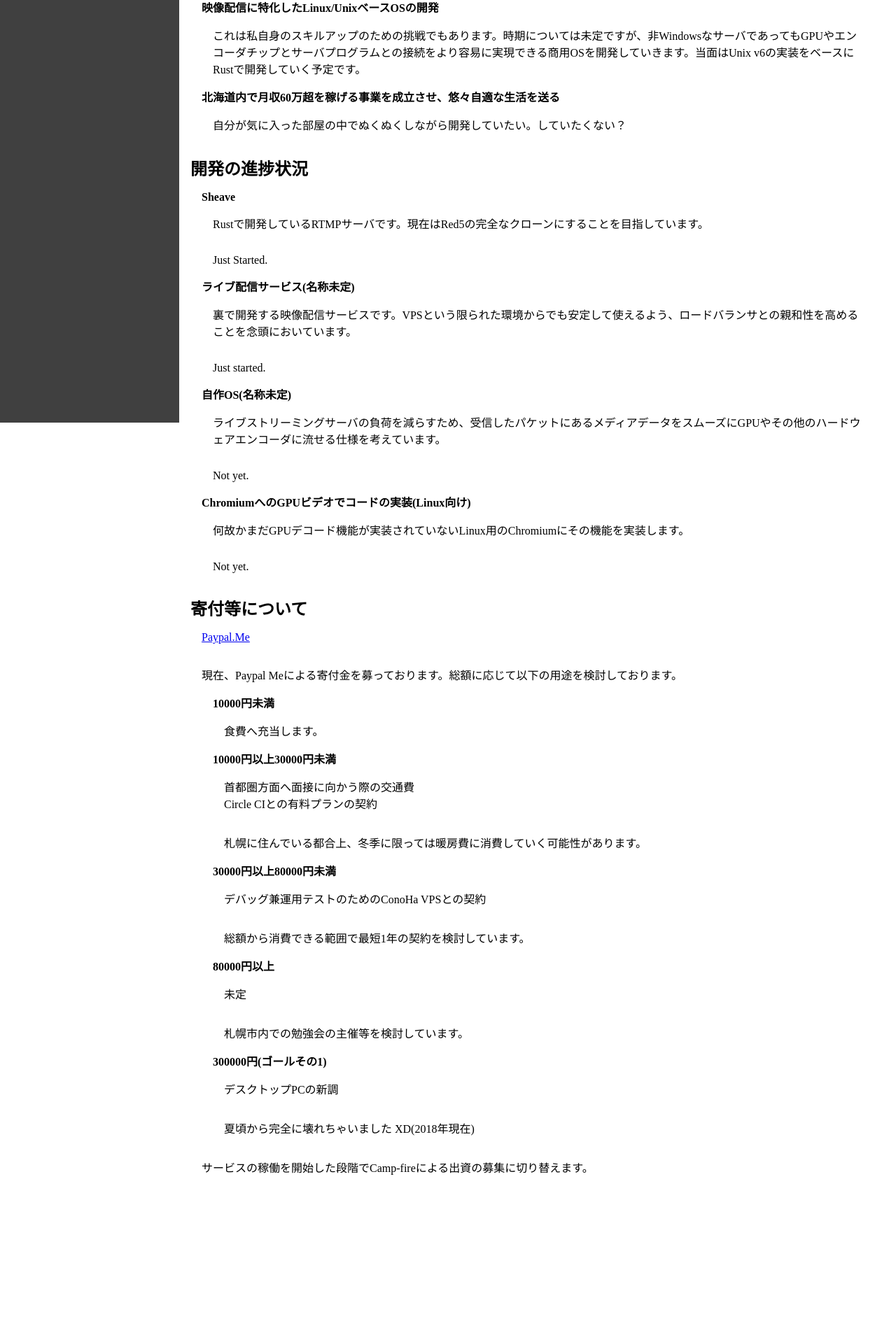
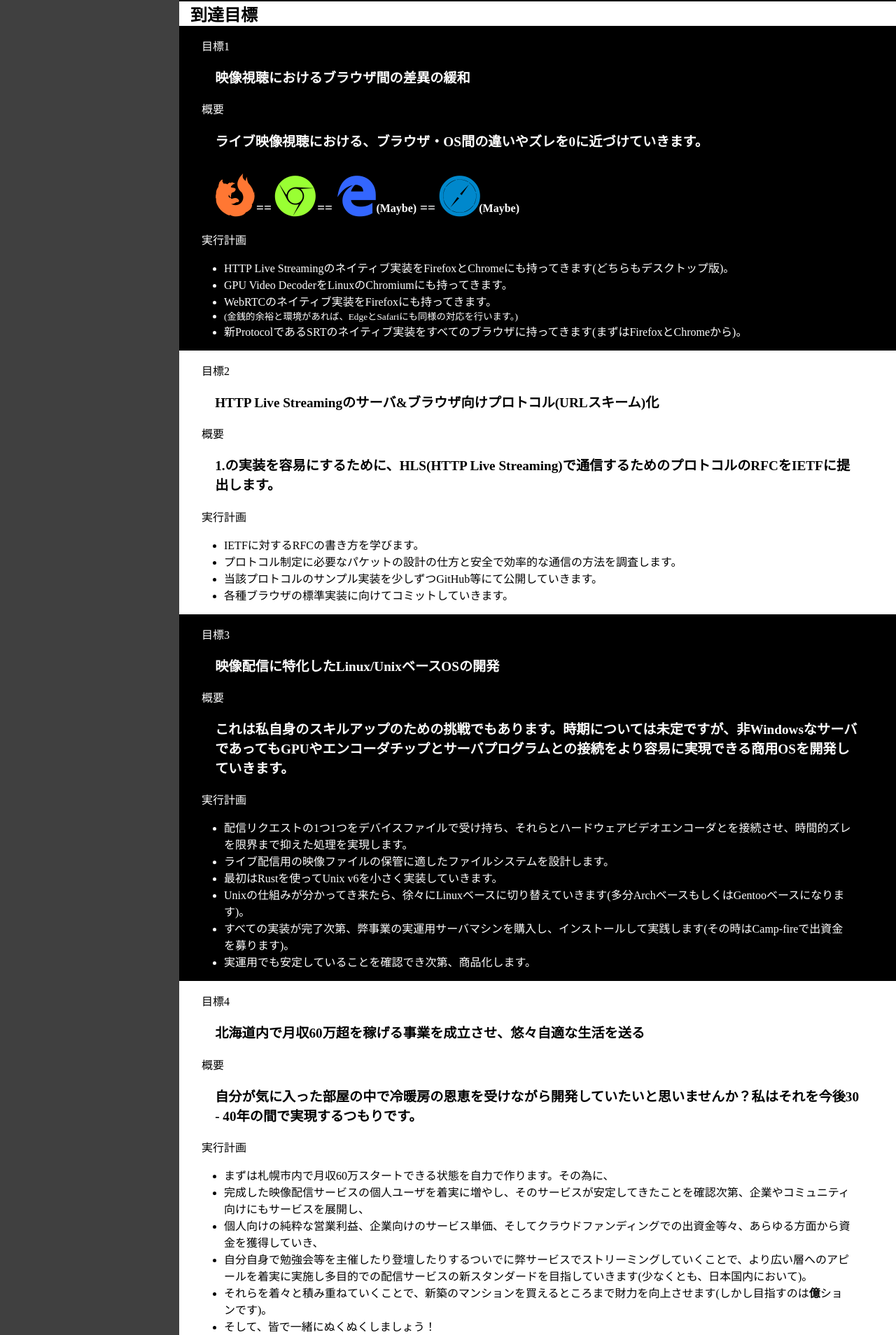
Before and after one commit to t-matsudate/my-profile, a Vue app: page / in a window 1280 px wide. Shown: the part 5284-7192 px from the top of the page at 70% size. Before the commit the page ends 6996 px from the top, so only its background shows below. Built offline with nearby package versions, Linux system fonts and the light colour scheme.

Commit message:
Changes layout to CSS Grids.

```diff
--- a/src/components/main/Goals.vue
+++ b/src/components/main/Goals.vue
@@ -2,23 +2,81 @@
   <section id="section-goals">
     <h2 class="section-titles">到達目標</h2>
     <div class="section-contents">
-      <ul id="goals">
-        <li><strong class="captions">映像視聴におけるブラウザ間の差異の緩和</strong>
-          <p class="descriptions"><i class="fab fa-firefox"></i><br>
-            == <i class="fab fa-chrome"></i><br>
-            == <i class="fab fa-edge"></i>(Maybe)<br>
-            == <i class="fab fa-safari"></i>(Maybe)
-          </p>
+      <ol id="goals">
+        <li>
+          <ul>
+            <li class="declarations"><p>映像視聴におけるブラウザ間の差異の緩和</p></li>
+            <li class="descriptions">
+              <p>ライブ映像視聴における、ブラウザ・OS間の違いやズレを0に近づけていきます。</p>
+              <p><i class="fab fa-firefox"></i>
+              == <i class="fab fa-chrome"></i>
+              == <i class="fab fa-edge"></i><small>(Maybe)</small>
+              == <i class="fab fa-safari"></i><small>(Maybe)</small>
+              </p>
+            </li>
+            <li class="concretes">
+              <ul class="items">
+                <li>HTTP Live Streamingのネイティブ実装をFirefoxとChromeにも持ってきます(どちらもデスクトップ版)。</li>
+                <li>GPU Video DecoderをLinuxのChromiumにも持ってきます。</li>
+                <li>WebRTCのネイティブ実装をFirefoxにも持ってきます。</li>
+                <li><small>(金銭的余裕と環境があれば、EdgeとSafariにも同様の対応を行います。)</small></li>
+                <li>新ProtocolであるSRTのネイティブ実装をすべてのブラウザに持ってきます(まずはFirefoxとChromeから)。</li>
+              </ul>
+            </li>
+          </ul>
         </li>
-        <li><strong class="captions">HTTP Live Streamingのプロトコル化</strong>
-          <p class="descriptions">Safari以外でもライブストリーミングの環境をより安定したものとするため、HLS(HTTP Live Streaming)をIETFのRFCのテーブルに載せます。</p>
+        <li>
+          <ul>
+            <li class="declarations"><p>HTTP Live Streamingのサーバ&amp;ブラウザ向けプロトコル(URLスキーム)化</p></li>
+            <li class="descriptions"><p>1.の実装を容易にするために、HLS(HTTP Live Streaming)で通信するためのプロトコルのRFCをIETFに提出します。</p></li>
+            <li class="concretes">
+              <ul class="items">
+                <li>IETFに対するRFCの書き方を学びます。</li>
+                <li>プロトコル制定に必要なパケットの設計の仕方と安全で効率的な通信の方法を調査します。</li>
+                <li>当該プロトコルのサンプル実装を少しずつGitHub等にて公開していきます。</li>
+                <li>各種ブラウザの標準実装に向けてコミットしていきます。</li>
+              </ul>
+            </li>
+          </ul>
         </li>
-        <li><strong class="captions">映像配信に特化したLinux/UnixベースOSの開発</strong>
-          <p class="descriptions">これは私自身のスキルアップのための挑戦でもあります。時期については未定ですが、非WindowsなサーバであってもGPUやエンコーダチップとサーバプログラムとの接続をより容易に実現できる商用OSを開発していきます。当面はUnix v6の実装をベースにRustで開発していく予定です。</p>
+        <li>
+          <ul>
+            <li class="declarations"><p>映像配信に特化したLinux/UnixベースOSの開発</p></li>
+            <li class="descriptions">
+              <p>これは私自身のスキルアップのための挑戦でもあります。時期については未定ですが、非WindowsなサーバであってもGPUやエンコーダチップとサーバプログラムとの接続をより容易に実現できる商用OSを開発していきます。</p>
+            </li>
+            <li class="concretes">
+              <ul class="items">
+                <li>配信リクエストの1つ1つをデバイスファイルで受け持ち、それらとハードウェアビデオエンコーダとを接続させ、時間的ズレを限界まで抑えた処理を実現します。</li>
+                <li>ライブ配信用の映像ファイルの保管に適したファイルシステムを設計します。</li>
+                <li>最初はRustを使ってUnix v6を小さく実装していきます。</li>
+                <li>Unixの仕組みが分かってき来たら、徐々にLinuxベースに切り替えていきます(多分ArchベースもしくはGentooベースになります)。</li>
+                <li>すべての実装が完了次第、弊事業の実運用サーバマシンを購入し、インストールして実践します(その時はCamp-fireで出資金を募ります)。</li>
+                <li>実運用でも安定していることを確認でき次第、商品化します。</li>
+              </ul>
+            </li>
+          </ul>
         </li>
-        <li><strong class="captions">北海道内で月収60万超を稼げる事業を成立させ、悠々自適な生活を送る</strong>
-          <p class="descriptions">自分が気に入った部屋の中でぬくぬくしながら開発していたい。していたくない？</p></li>
-      </ul>
+        <li>
+          <ul>
+            <li class="declarations"><p>北海道内で月収60万超を稼げる事業を成立させ、悠々自適な生活を送る</p></li>
+            <li class="descriptions">
+              <p>自分が気に入った部屋の中で冷暖房の恩恵を受けながら開発していたいと思いませんか？私はそれを今後30 - 40年の間で実現するつもりです。</p>
+            </li>
+            <li class="concretes">
+              <ul class="items">
+                <li>まずは札幌市内で月収60万スタートできる状態を自力で作ります。その為に、</li>
+                <li>完成した映像配信サービスの個人ユーザを着実に増やし、そのサービスが安定してきたことを確認次第、企業やコミュニティ向けにもサービスを展開し、</li>
+                <li>個人向けの純粋な営業利益、企業向けのサービス単価、そしてクラウドファンディングでの出資金等々、あらゆる方面から資金を獲得していき、</li>
+                <li>自分自身で勉強会等を主催したり登壇したりするついでに弊サービスでストリーミングしていくことで、より広い層へのアピールを着実に実施し多目的での配信サービスの新スタンダードを目指していきます(少なくとも、日本国内において)。</li>
+                <li>それらを着々と積み重ねていくことで、新築のマンションを買えるところまで財力を向上させます(しかし目指すのは<strong>億</strong>ションです)。</li>
+                <li>そして、皆で一緒にぬくぬくしましょう！</li>
+                <li><small>(他にも考えていることはありますが、ひとまずここまで)</small></li>
+              </ul>
+            </li>
+          </ul>
+        </li>
+      </ol>
     </div>
   </section>
 </template>
@@ -49,15 +107,78 @@ export default {
 
         #section-goals {
             #goals {
+                display: grid;
+                grid-template-rows: auto;
                 list-style: none;
-                margin: 1em;
+                counter-reset: declarations;
 
-                .captions {
+                & > li {
+                    margin: 0em -1em 0em -1em;
+                }
+
+                & > li:nth-child(odd) {
+                    background-color: rgb(0,0,0);
+                    color: rgb(255,255,255);
+                }
+
+                ul {
+                    list-style: none;
+                    margin: 1em 2em 1em 2em;
+                }
+
+                p {
+                    padding: 1em;
+                    font-size: 120%;
                     font-weight: bold;
+                    font-style: normal;
+                }
+
+                .fab {
+                    font-size: 300%;
+                }
+
+                .fa-firefox {
+                    color: hsl(20,100%,60%);
+                }
+
+                .fa-chrome {
+                    color: hsl(90,100%,60%);
+                }
+
+                .fa-edge {
+                    color: hsl(225,100%,60%);
+                }
+
+                .fa-safari {
+                    color: hsl(200,100%,40%);
+                }
+
+                .declarations {
+                    &::before {
+                        display: block;
+                        list-style: outside;
+                        counter-increment: declarations;
+                        content: "目標" counter(declarations);
+                    }
                 }
 
                 .descriptions {
-                    padding: 1em;
+                    &::before {
+                        display: block;
+                        content: "概要";
+                    }
+                }
+
+                .concretes {
+                    &::before {
+                        display: block;
+                        content: "実行計画";
+                    }
+
+                    .items {
+                        list-style: outside;
+                        margin: 1em 2em 1em 2em;
+                    }
                 }
             }
         }
```
